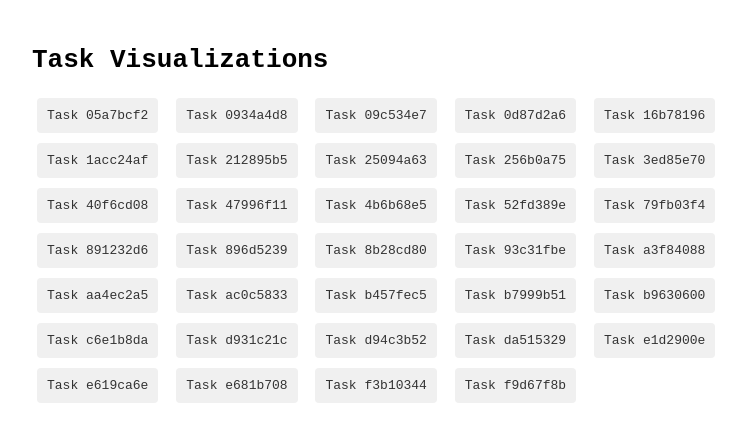
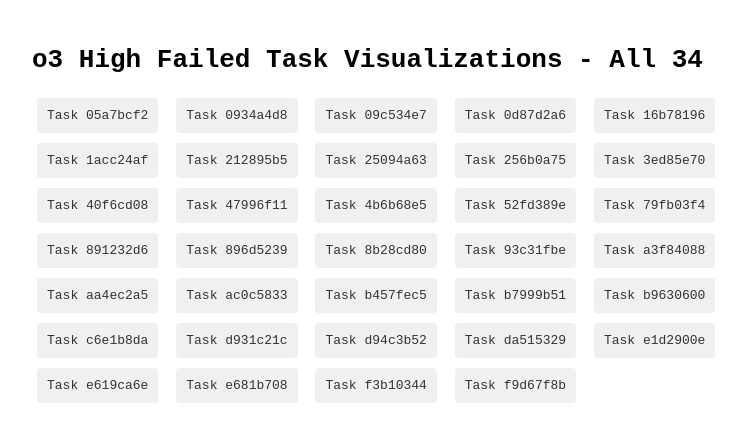
Before and after one commit to akashilangovan/akashilangovan.github.io, a plain HTML site: page index.html in a window 1280 px wide. Shown: the whole page, without its empty margins (208-954 px from the left). Drawn offline with Linux system fonts and the light colour scheme.

Commit message:
Update index.html

```diff
--- a/index.html
+++ b/index.html
@@ -25,7 +25,7 @@
     </head>
     <body>
     <div class="container">
-        <h1>Task Visualizations</h1>
+        <h1>o3 High Failed Task Visualizations - All 34 </h1>
     <a class="task-link" href="task_05a7bcf2_viz.html">Task 05a7bcf2</a>
 <a class="task-link" href="task_0934a4d8_viz.html">Task 0934a4d8</a>
 <a class="task-link" href="task_09c534e7_viz.html">Task 09c534e7</a>
```
